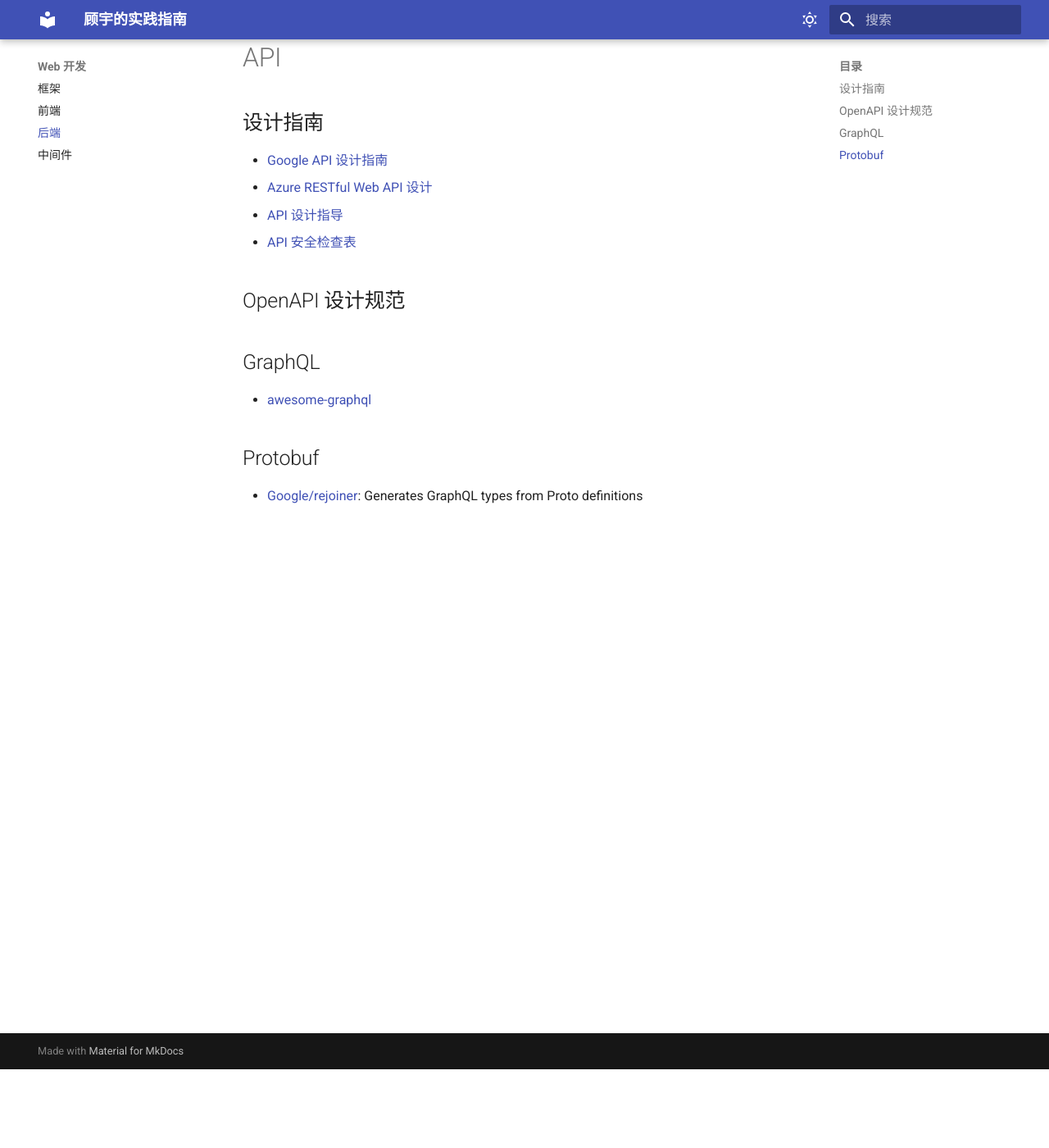
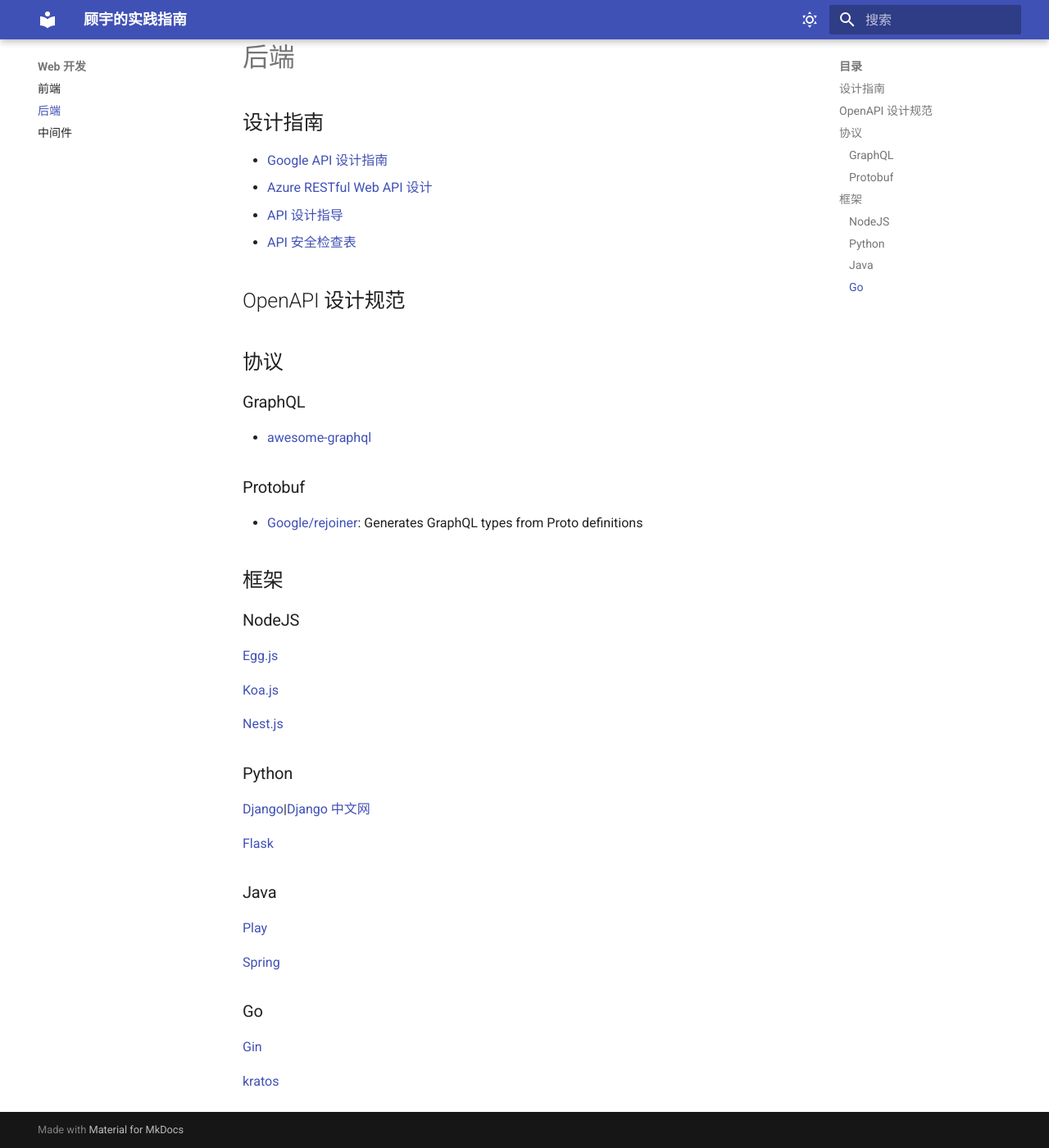
Before and after one commit to wizardbyron/guides, an MkDocs documentation site: the page built from docs/web/backend.md, in a window 1280 px wide and 1400 px high, scrolled down 96 px. Shown: the whole window at 82% size. Built offline with MkDocs 1.6.1 and Material for MkDocs 9.7.7, drawn with Linux system fonts in a browser that asks for light colours.

Commit message:
merge api.md and framework.md to backend.md

```diff
--- a/docs/web/api.md
+++ b/docs/web/backend.md
@@ -1,4 +1,4 @@
-# API
+# 后端
 
 ## 设计指南
 
@@ -9,10 +9,40 @@
 
 ## OpenAPI 设计规范
 
-## GraphQL
+## 协议
+
+### GraphQL
 
 - [awesome-graphql](https://github.com/chentsulin/awesome-graphql)
 
-## Protobuf
+### Protobuf
 
 - [Google/rejoiner](https://github.com/google/rejoiner): Generates GraphQL types from Proto definitions
+
+## 框架
+
+### NodeJS
+
+[Egg.js](https://www.eggjs.org)
+
+[Koa.js](https://koajs.com)
+
+[Nest.js](https://nestjs.com)
+
+### Python
+
+[Django](https://www.djangoproject.com)|[Django 中文网](https://www.django.cn)
+
+[Flask](https://github.com/pallets/flask)
+
+### Java
+
+[Play](https://www.playframework.com)
+
+[Spring](https://spring.io)
+
+### Go
+
+[Gin](https://gin-gonic.com/zh-cn/)
+
+[kratos](https://go-kratos.dev/)
--- a/mkdocs.yml
+++ b/mkdocs.yml
@@ -81,9 +81,8 @@
   - 移动开发:
     - 首页: mobile/index.md
   - Web 开发:
-    - 框架: web/framework.md
     - 前端: web/frontend.md
-    - 后端: web/api.md
+    - 后端: web/backend.md
     - 中间件: web/middleware.md
   - 数据库:
     - MySQL: db/mysql.md
```
Also changed, not shown: docs/web/framework.md (deleted, +0 -23 lines), docs/web/frontend.md (+11 -3 lines).
